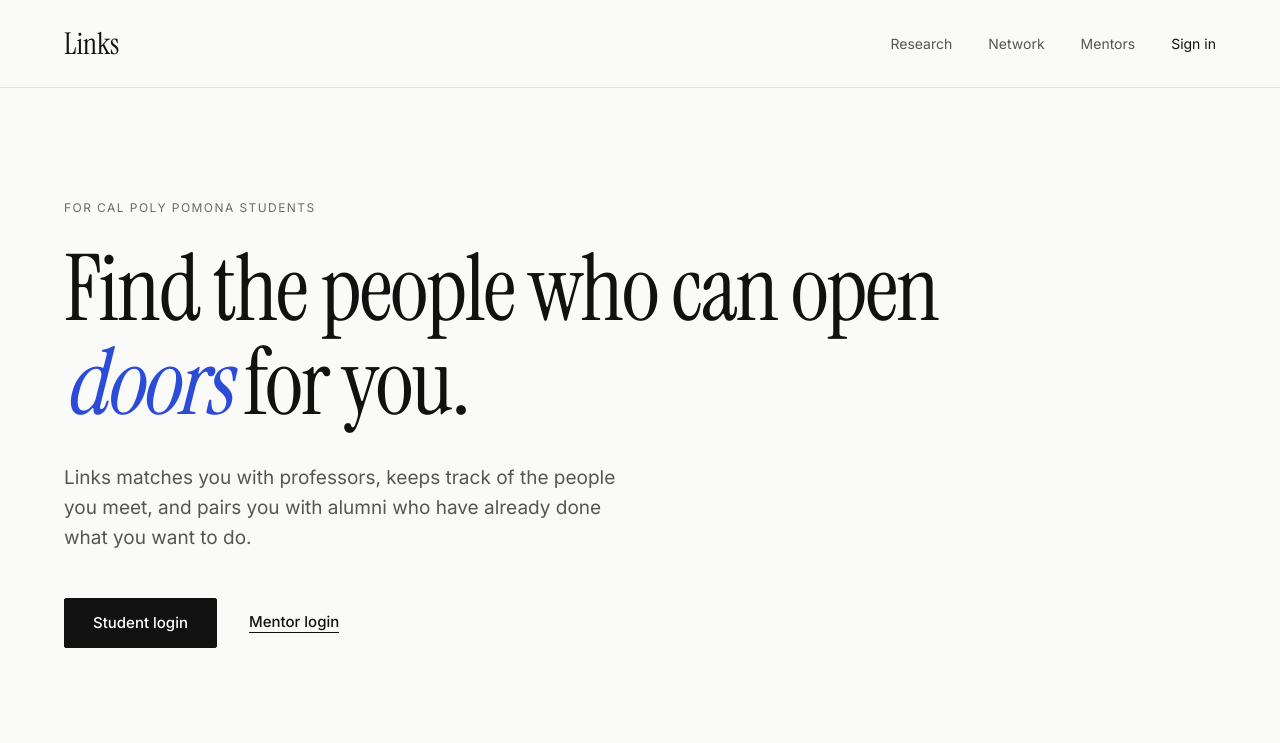
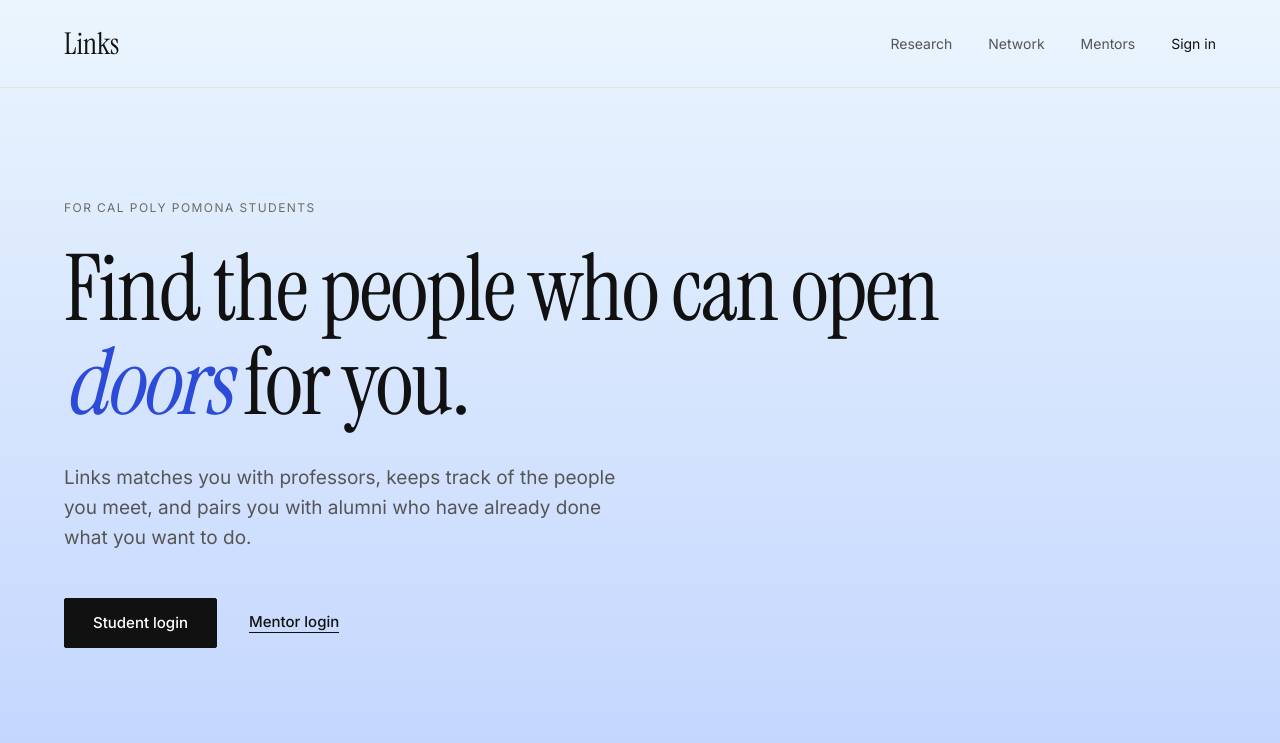
Before and after one commit to yxngles13/links, a Next.js app: page / in a window 1280 px wide. Shown: the top 743 px of the page. Built offline with nearby package versions, Linux system fonts and the light colour scheme; no server answers.

Commit message:
background

```diff
--- a/app/globals.css
+++ b/app/globals.css
@@ -2,7 +2,8 @@
    one accent, serif for voice, sans for work, lines instead of boxes. */
 
 :root {
-  --paper: #fafaf8;
+  --paper: #fafaf8; /* surfaces that sit on the background: dialog */
+  --bg-gradient: linear-gradient(180deg, #eaf5fd 0%, #c1d4fe 100%);
   --ink: #111111;
   --text-2: #333333; /* long-form body copy */
   --text-3: #555555; /* secondary copy, nav links */
@@ -23,9 +24,13 @@
 
 *, *::before, *::after { box-sizing: border-box; }
 
+html { min-height: 100%; background: #c1d4fe; }
+
 body {
   margin: 0;
-  background: var(--paper);
+  min-height: 100vh;
+  /* Fixed to the window so long pages keep the same top-to-bottom sweep. */
+  background: var(--bg-gradient) fixed;
   color: var(--ink);
   font-family: var(--sans);
   font-size: 15px;
```
